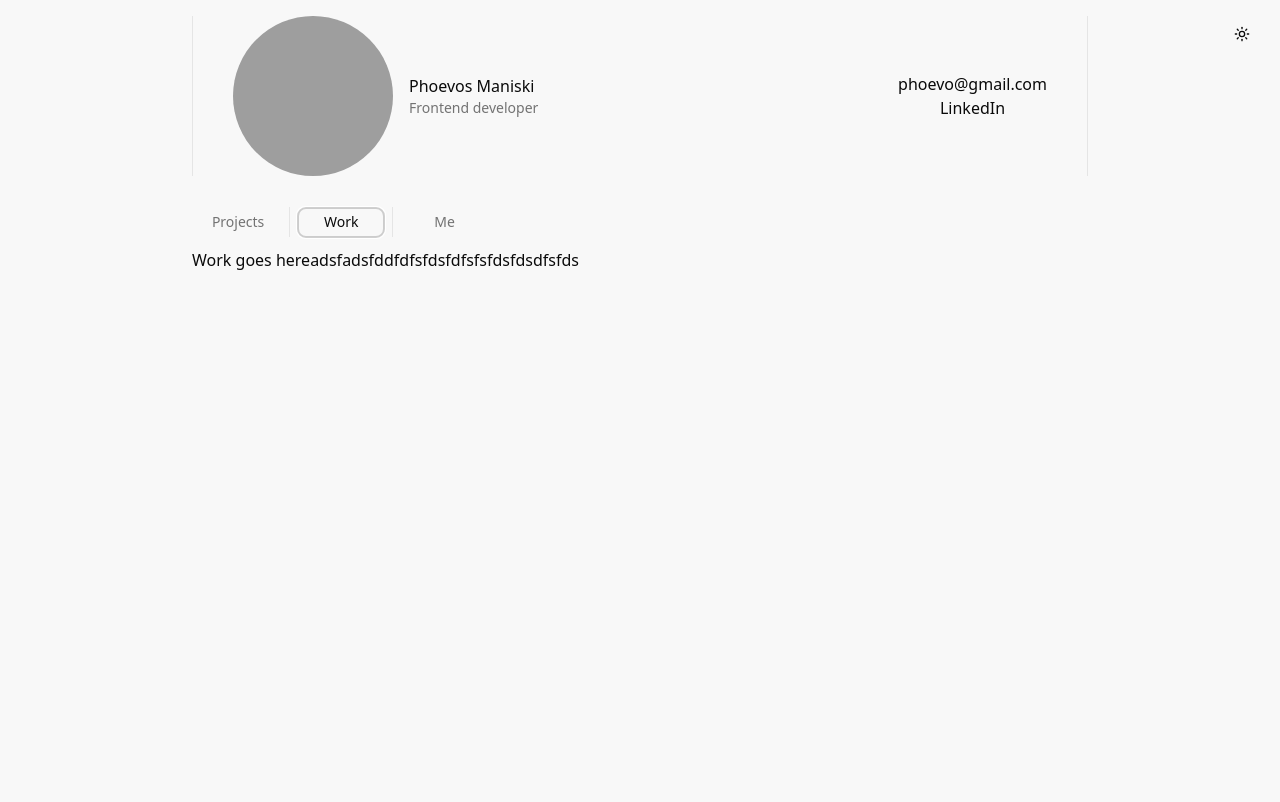
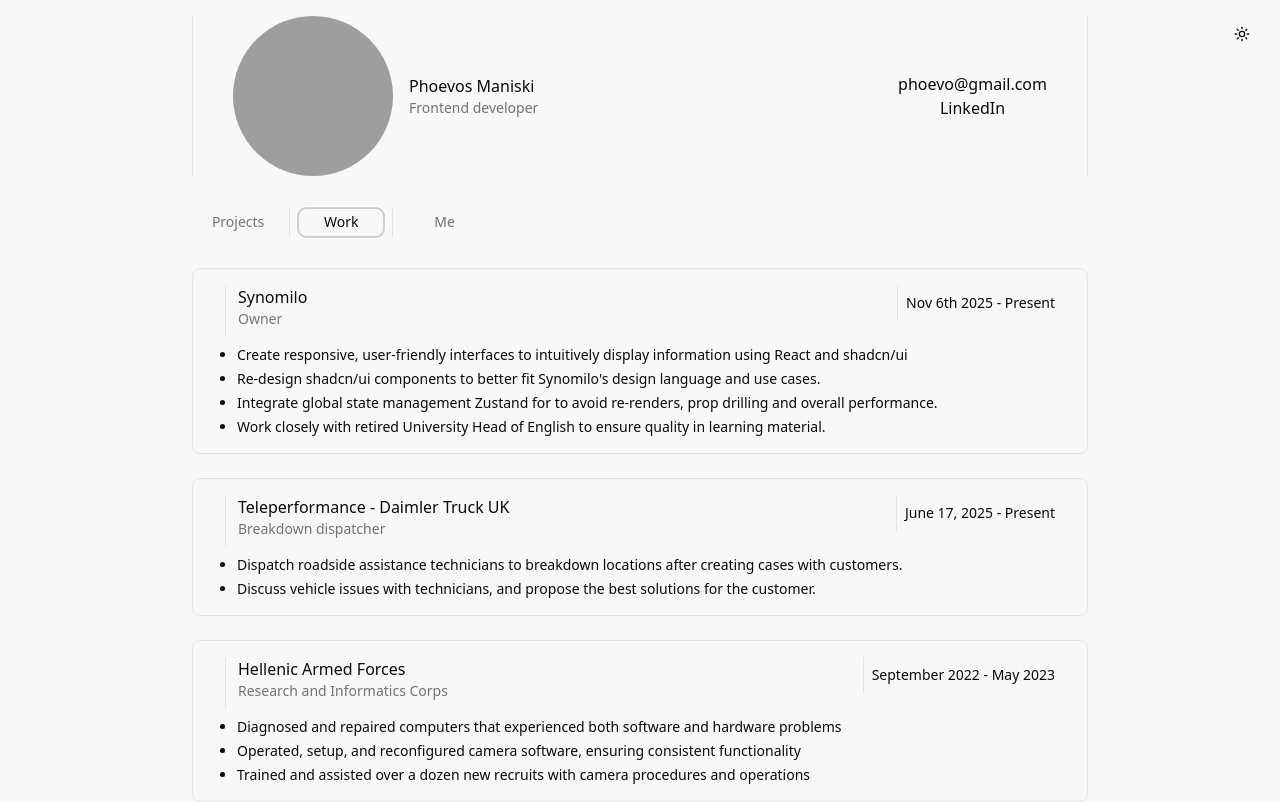
Before and after one commit to phoevo/phoevodev, a Next.js app: page / in a window 1280 px wide. Both pictures are taken after a click on the tab "Work". Built offline with nearby package versions, Linux system fonts and the light colour scheme; grey boxes are pictures that could not be loaded.

Commit message:
update portfolio

```diff
--- a/src/app/page.tsx
+++ b/src/app/page.tsx
@@ -48,7 +48,7 @@
 
       </div>
 
-      <div className="flex flex-row w-full md:w-2/3 lg:w-4xl px-5 md:px-10 gap-4 justify-between items-center md:border-x">
+      <div className="flex flex-row w-full md:w-2/3 lg:w-4xl  px-5 md:px-10 gap-4 justify-between items-center md:border-x">
 
 
         <div className="flex flex-row items-center gap-4">
--- a/src/app/projects.tsx
+++ b/src/app/projects.tsx
@@ -8,7 +8,7 @@
 
 const projects = [
   { title: "Synomilo",
-    desc: "My largest practice project, which kept growing and eventually launched. While tutoring English online, I noticed a lack of conversation-based content that I wanted to use with my students. This project aims to solve that problem by providing my own content (with guidance), presented through a clean, paper-esque UI.",
+    desc: "My largest practice project, which kept growing and eventually launched. While tutoring English online, I noticed a lack of conversation based content that I wanted to use with my students. This project aims to solve that problem by providing ready-to-use material (with guidance), presented through a clean, paper-esque UI.",
     img: ["/synomiloss.png", "/synomiloss-dark.png"],
     stack: ["Next.js", "Typescript", "shadcn", "Appwrite Cloud"],
     link: "https://www.synomilo.com"
@@ -16,7 +16,7 @@
 
   {
     title:"Mindwaves Blog",
-    desc: "Made for a client that wanted a simple, easy-to-use blog to communicate with her followers. Developed login-dependant admin UI that gives them full control over colors and text.",
+    desc: "Made for a client that wanted a simple blog to communicate with their followers. I also developed admin UI that gives them full control over posts, colors and texts.",
     img:["/mindwavesss.png", "/mindwavesss.png"],
     stack: ["Vite", "ReactJS", "Appwrite Cloud"],
     link:"https://ikigaivitality.vercel.app/"
@@ -40,7 +40,7 @@
           <div className='grid grid-cols-1 gap-6 lg:grid-cols-2 md:w-full items-stretch'>
         {projects.map((project) => (
           <div key={project.title} className='border shadow-sm w-full rounded-lg bg-card flex flex-col h-auto'>
-              <div className='relative w-full aspect-[16/8] scale-98'>
+              <div className='relative w-full aspect-[16/8] scale-100'>
                 <Image
                   src={project.img?.[0]}
                   alt='Screenshot'
@@ -58,9 +58,9 @@
               </div>
 
             <div className='p-6 space-y-2'>
-              <div className='flex flex-row items-center gap-2'>
-                <h2 className='text-lg font-semibold'>{project.title}</h2>
-                <Button asChild className='gap-0 w-auto hover:gap-1' size={"sm"} variant={"link"}>
+              <div className='flex flex-row items-center space-x-4'>
+                <h2 className='text-lg font-medium'>{project.title}</h2>
+                <Button asChild className='gap-0 w-auto hover:gap-1' size={"xs"} variant={"default"}>
                   <Link href={project.link} target='_blank' rel='noopener noreferrer'>
                     View <ArrowUpRight />
                   </Link>
--- a/src/app/work.tsx
+++ b/src/app/work.tsx
@@ -1,10 +1,63 @@
+import { Badge } from '@/components/ui/badge'
 import React from 'react'
+
+
+const work = [
+   {
+    company:"Synomilo",
+    role: "Owner",
+    date: "Nov 6th 2025 - Present",
+    details:[
+      "Create responsive, user-friendly interfaces to intuitively display information using React and shadcn/ui",
+      "Re-design shadcn/ui components to better fit Synomilo's design language and use cases.",
+      "Integrate global state management Zustand for to avoid re-renders, prop drilling and overall performance.",
+      "Work closely with retired University Head of English to ensure quality in learning material."
+    ]
+  },
+  {
+    company:"Teleperformance - Daimler Truck UK",
+    role: "Breakdown dispatcher",
+    date: "June 17, 2025 - Present",
+    details:[
+      "Dispatch roadside assistance technicians to breakdown locations after creating cases with customers.",
+      "Discuss vehicle issues with technicians, and propose the best solutions for the customer."
+    ]
+  },
+
+  {
+    company:"Hellenic Armed Forces",
+    role: "Research and Informatics Corps",
+    date: "September 2022 - May 2023",
+    details:[
+      "Diagnosed and repaired computers that experienced both software and hardware problems",
+      "Operated, setup, and reconfigured camera software, ensuring consistent functionality",
+      "Trained and assisted over a dozen new recruits with camera procedures and operations"
+    ]
+  }
+]
 
 
 function Work() {
   return (
-    <div>
-      Work goes hereadsfadsfddfdfsfdsfdfsfsfdsfdsdfsfds
+    <div className='flex flex-col items-start mt-5 space-y-6'>
+      {work.map((job) =>
+        <div key={job.company} className='flex flex-col w-full gap-2 rounded-md px-6 py-4 border'>
+
+          <div className='flex flex-row justify-between items-start'>
+            <div className='border-l px-3 ml-2'>
+              <h1>{job.company}</h1>
+              <p className='text-muted-foreground text-sm mb-2'>{job.role}</p>
+            </div>
+            <p className='text-sm border-l p-2'>{job.date}</p>
+          </div>
+
+          <ul className='px-5 text-sm list-disc space-y-1'>
+            {job.details.map((detail, index) =>
+              <li key={index}>{detail}</li>)}
+          </ul>
+        </div>
+        )}
+
     </div>
   )
 }
--- a/src/components/ui/button.tsx
+++ b/src/components/ui/button.tsx
@@ -24,6 +24,7 @@
       size: {
         default: "h-9 px-4 py-2 has-[>svg]:px-3",
         sm: "h-8 rounded-md gap-1.5 px-3 has-[>svg]:px-2.5",
+        xs: "h-6 rounded-sm gap-1.5 px-2 has-[>svg]:px-2",
         lg: "h-10 rounded-md px-6 has-[>svg]:px-4",
         icon: "size-9",
       },
```
